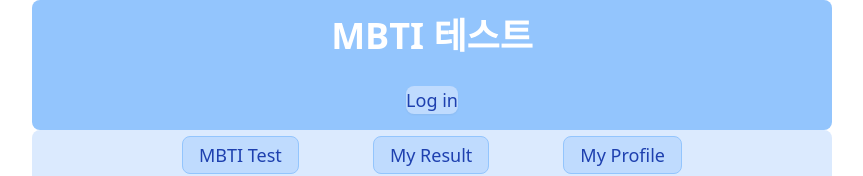
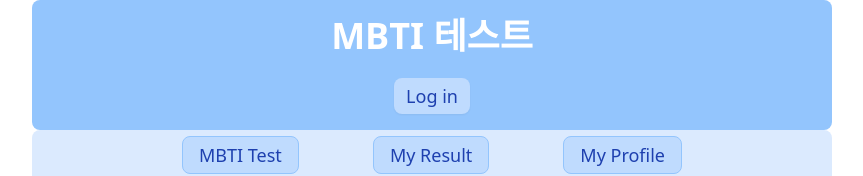
Before and after one commit to Handsol/sparta-mbti-test, a React (Vite) app: page / in a window 1280 px wide. Shown: the top 176 px of the page, without its empty margins (208-1071 px from the left). Built offline with nearby package versions, Linux system fonts and the light colour scheme.

Commit message:
style: 헤더 버튼 크기 조정

```diff
--- a/src/components/layout/LayoutHeader.jsx
+++ b/src/components/layout/LayoutHeader.jsx
@@ -22,7 +22,7 @@ const Header = () => {
           // 로그인 상태일 때는 로그아웃 버튼
           <button
             onClick={logOutHandler}
-            className="bg-blue-200 text-blue-800 py-2 px-6 rounded-lg hover:bg-blue-300 transition-all duration-300 shadow-sm hover:shadow-md"
+            className="bg-blue-200 text-blue-800 py-1 px-3 rounded-lg hover:bg-blue-300 transition-all duration-300 shadow-sm hover:shadow-md"
           >
             Log out
           </button>
@@ -30,7 +30,7 @@ const Header = () => {
           // 로그인 상태가 아닐 때는 로그인 버튼
           <button
             onClick={() => navigate("/login")}
-            className="bg-blue-200 text-blue-800 rounded-lg hover:bg-blue-300 transition-all duration-300 shadow-sm hover:shadow-md"
+            className="bg-blue-200 text-blue-800 py-1 px-3 rounded-lg hover:bg-blue-300 transition-all duration-300 shadow-sm hover:shadow-md"
           >
             Log in
           </button>
```
